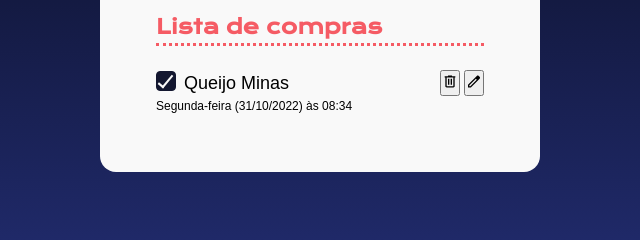
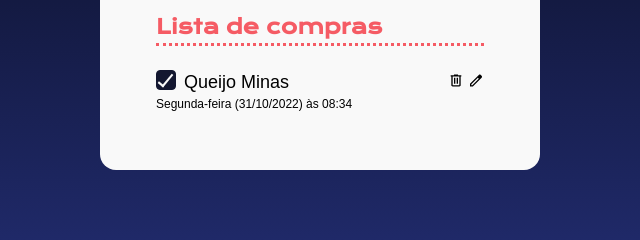
Before and after one commit to gabrielfari4/checklist, a plain HTML site: page index.html in a window 1280 px wide. Shown: the part 415-655 px from the top of the page, 320-960 px from the left. Drawn offline with nearby package versions, Linux system fonts and the light colour scheme; a web font is replaced by a local one.

Commit message:
:lipstick: feat: adjusting button style

```diff
--- a/index.html
+++ b/index.html
@@ -35,10 +35,10 @@
                     <p>Queijo Minas</p>
                 </div>
                 <div>
-                    <button>
+                    <button class="botao-acao">
                         <img src="img/delete.svg" alt="deletar">
                     </button>
-                    <button>
+                    <button class="botao-acao">
                         <img src="img/edit.svg" alt="editar">
                     </button>
                 </div>
--- a/styles.css
+++ b/styles.css
@@ -140,3 +140,8 @@ ul {
     border-left: 2px solid var(--neutro);
     transform: rotate(-140deg);
 }
+
+.botao-acao {
+    background-color: transparent;
+    border: none;
+}
```
